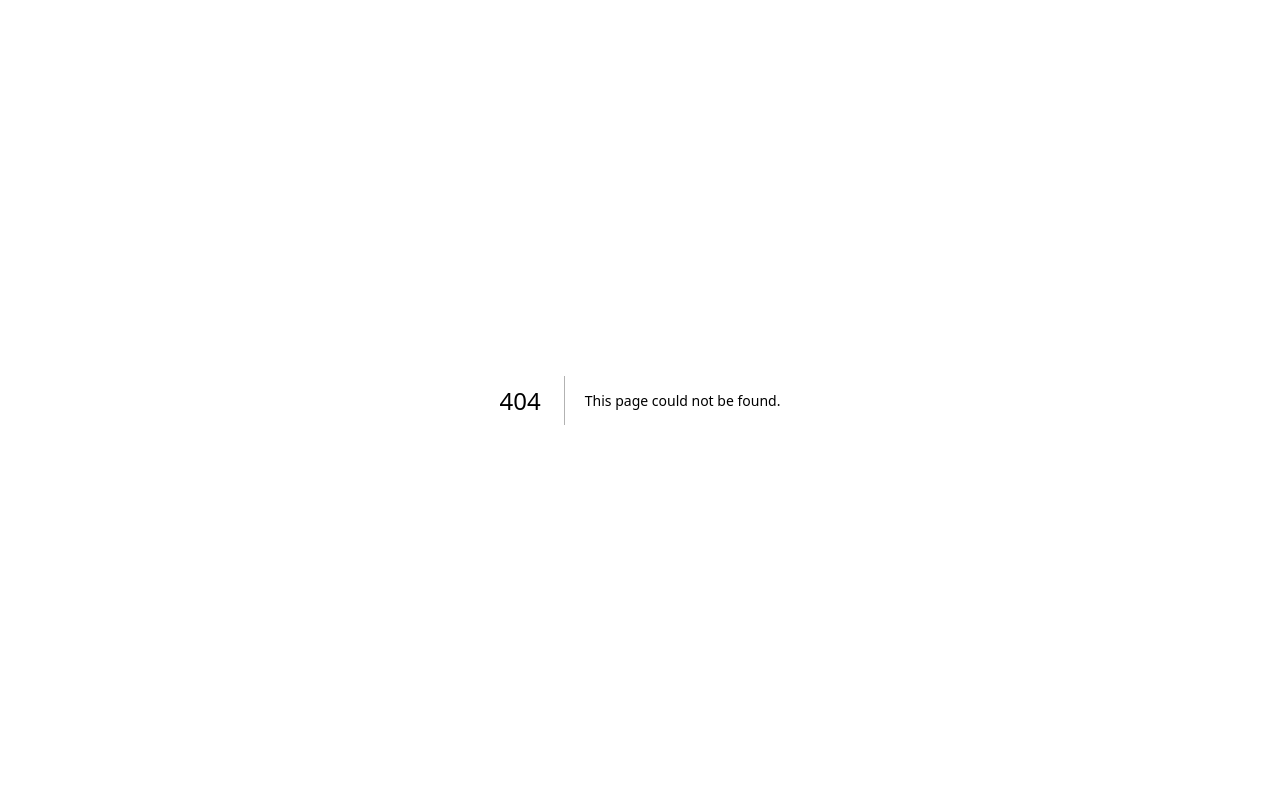
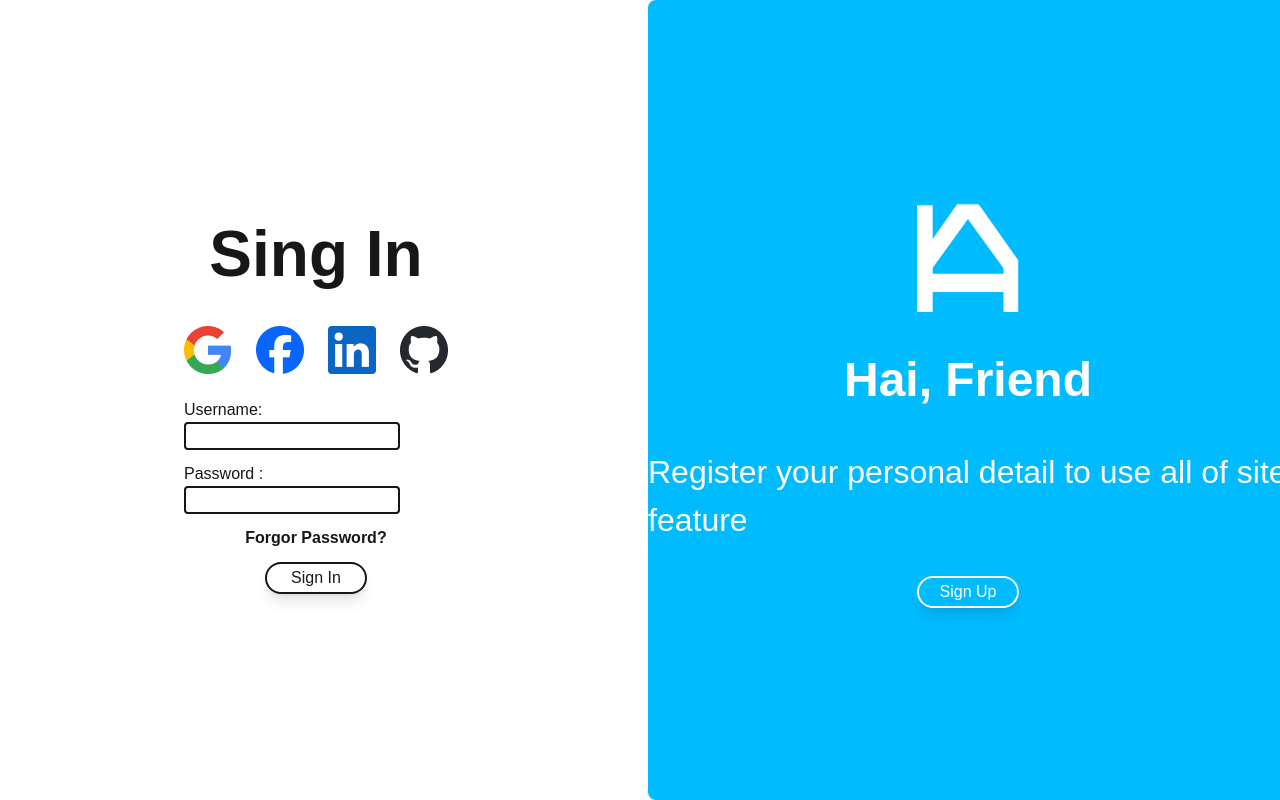
Before and after one commit to Nabilmln/KOSTHUB, a Next.js app: page /Sign-in in a window 1280 px wide. Before the commit this address had no page. Built offline with nearby package versions, Linux system fonts and the light colour scheme.

Commit message:
slicing Login Front Page

```diff
--- /dev/null
+++ b/src/app/(pages)/Sign-in/page.tsx
@@ -0,0 +1,88 @@
+"use client"
+
+import Link from 'next/link';
+import Icon from '../../../../public/asset/icon.png'
+import GogleIcon from '../../../../public/asset/GogleIcon.png'
+import FacebookIcon from '../../../../public/asset/Facebook.png'
+import LinkIn from '../../../../public/asset/Linkin.png'
+import Github from '../../../../public/asset/GitHub.png'
+import { useState } from 'react';
+
+const Login = () =>{
+
+    const [username, setUsername] = useState<string>('');
+    const [password, setPassword] = useState<string>('');
+
+
+    return(
+        <div className="w-screen h-screen flex justify-center items-center rounded-tl-lg">
+            <div className="grid grid-cols-2 grid-rows-1 gap-4">
+                <div className="flex justify-center items-center" id="kiri">
+                    <div id="side-kiri">
+                            <div className='flex justify-center py-3'>
+                                <h1 className='text-[4rem] font-bold'>Sing In</h1>
+                            </div>
+
+                            <div className='grid grid-cols-4 grid-rows-1 gap-6 py-3' id="icon-Login">
+                                <div className=''>
+                                    <img src={GogleIcon.src} alt="Goggle" />
+                                </div>
+                                <div className=''>
+                                    <img src={FacebookIcon.src} alt="Facebook" />
+                                </div>
+                                <div className=''>
+                                    <img src={LinkIn.src} alt="LinkIn" />
+                                </div>
+                                <div className=''>
+                                    <img src={Github.src} alt="" />
+                                </div>
+                            </div>
+
+                            <form action="" className='py-3'>
+                                <label htmlFor="username">Username:</label><br />
+                                <input className='border-2 w-[27vh] rounded-sm' type="text"></input>
+                            </form>
+
+                            <form action="" className='pb-3'>
+                                <label htmlFor="password">Password :</label> <br />
+                                <input type="password" className='border-2 w-[27vh] rounded-sm' />
+                            </form>
+
+                            <div id="forgot Password" className='flex justify-center'>
+                                <h1 className='font-bold'>Forgor Password?</h1>
+                            </div>
+
+                            <div id="button SignIn" className='flex justify-center py-3'>
+                                <button className='border-2 rounded-full text-[1rem]  hover:bg-sky-800 duration-[1s] w-[8vw] h-[4vh] shadow-lg'>Sign In</button>
+                            </div>
+                        </div>
+
+
+                </div>
+                <div className="bg-sky-400 w-[50vw] h-[100vh] flex justify-center items-center rounded-s-lg" id="kanan">
+                    <div className='' id="sidebar Container">
+                        <div className="flex justify-center" id="icon">
+                            <img className="h-[15vh] w-[8vw]" src={Icon.src} alt="Logo"/>
+                        </div>
+
+                        <div className="flex justify-center pt-[2rem]" id="text">
+                            <h1 className="text-[3rem] font-bold text-white">Hai, Friend</h1>
+                        </div>
+
+                        <div className='flex justify-center py-[2rem]' id="Paragraf">
+                            <p className='text-[2rem] font-light text-white'>Register your personal detail to use all of site feature</p>
+                        </div>
+
+                        <div className='flex justify-center' id="sign Up">
+                            <Link href="/Register">
+                                <button className='border-2 rounded-full text-[1rem] text-white hover:bg-sky-800 duration-[1s] w-[8vw] h-[4vh] shadow-lg'>Sign Up</button>
+                            </Link>
+                        </div>
+                    </div>
+                </div>
+            </div>
+        </div>
+    )
+}
+
+export default Login;
```
